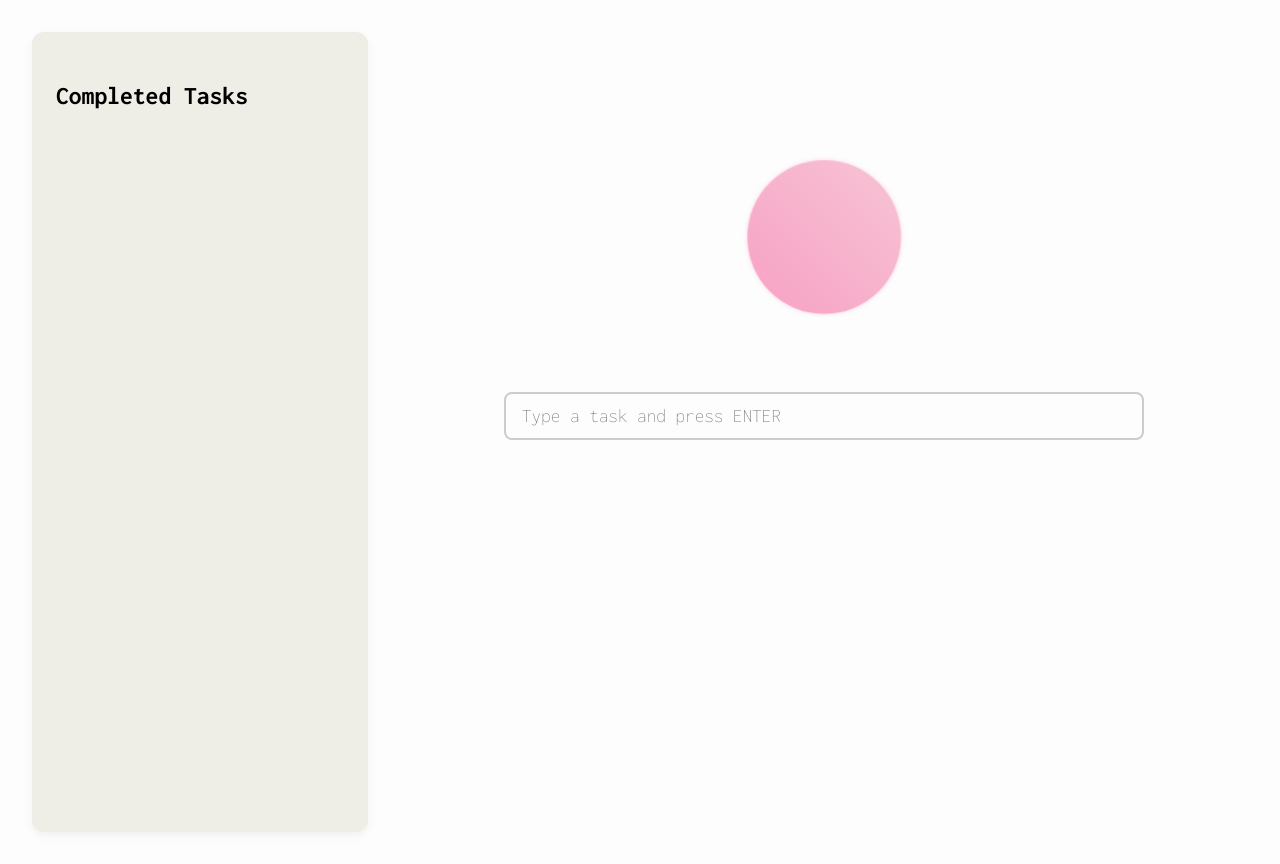
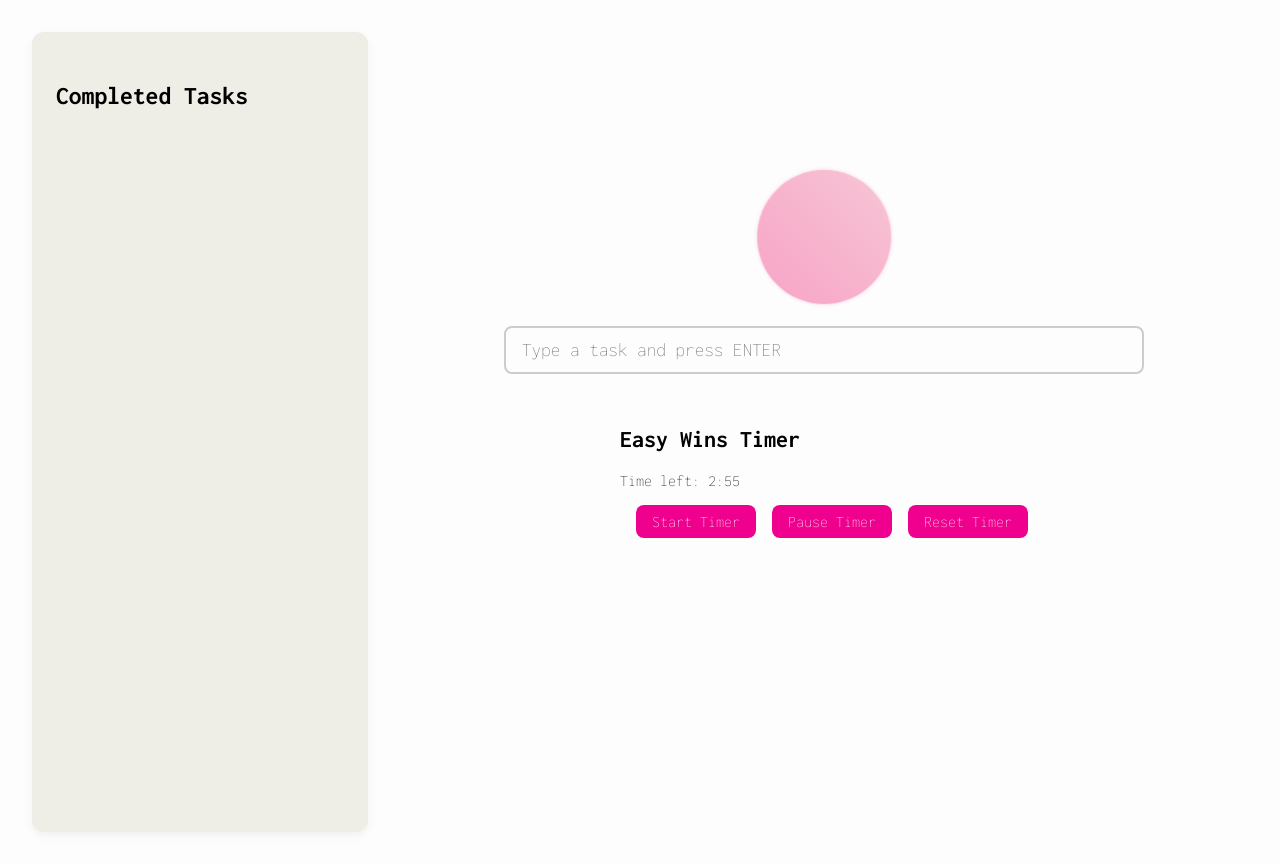
Before and after one commit to JedidiahCajudo/easy-wins, a React (Vite) app: page / in a window 1280 px wide. Built offline with nearby package versions, Linux system fonts and the light colour scheme.

Commit message:
timer shows up below the task-section. need to style it

```diff
--- a/src/App.jsx
+++ b/src/App.jsx
@@ -1,6 +1,8 @@
 import { useState, useEffect } from 'react';
+import React from 'react';
 import BreathingWidget from './components/BreathingWidget';
 import './breathing-widget.css';
+import Timer from './components/Timer';
 
 
 function App() {
@@ -82,6 +84,9 @@ function App() {
             ))}
           </ul>
         </div>
+
+        <Timer />
+
       </div>
     </div>
   );
--- /dev/null
+++ b/src/components/Timer.jsx
@@ -0,0 +1,30 @@
+import React, { useState } from 'react';
+import { useTimer } from 'react-timer-hook';
+
+const Timer = () => {
+  // Get the current time and set the expiry time to 3 minutes from now
+  const time = new Date();
+  time.setSeconds(time.getSeconds() + 180); // 180 seconds = 3 minutes
+
+  // Initialize the timer with the expiration time and a callback when it ends
+  const { seconds, minutes, start, reset, pause } = useTimer({
+    expiryTimestamp: time,
+    onExpire: () => alert('Time’s up!'),
+  });
+
+  return (
+    <div>
+      <h2>Easy Wins Timer</h2>
+      <p>
+        Time left: {minutes}:{seconds < 10 ? `0${seconds}` : seconds}
+      </p>
+      <div>
+        <button onClick={start}>Start Timer</button>
+        <button onClick={pause}>Pause Timer</button>
+        <button onClick={reset}>Reset Timer</button>
+      </div>
+    </div>
+  );
+};
+
+export default Timer;
```
